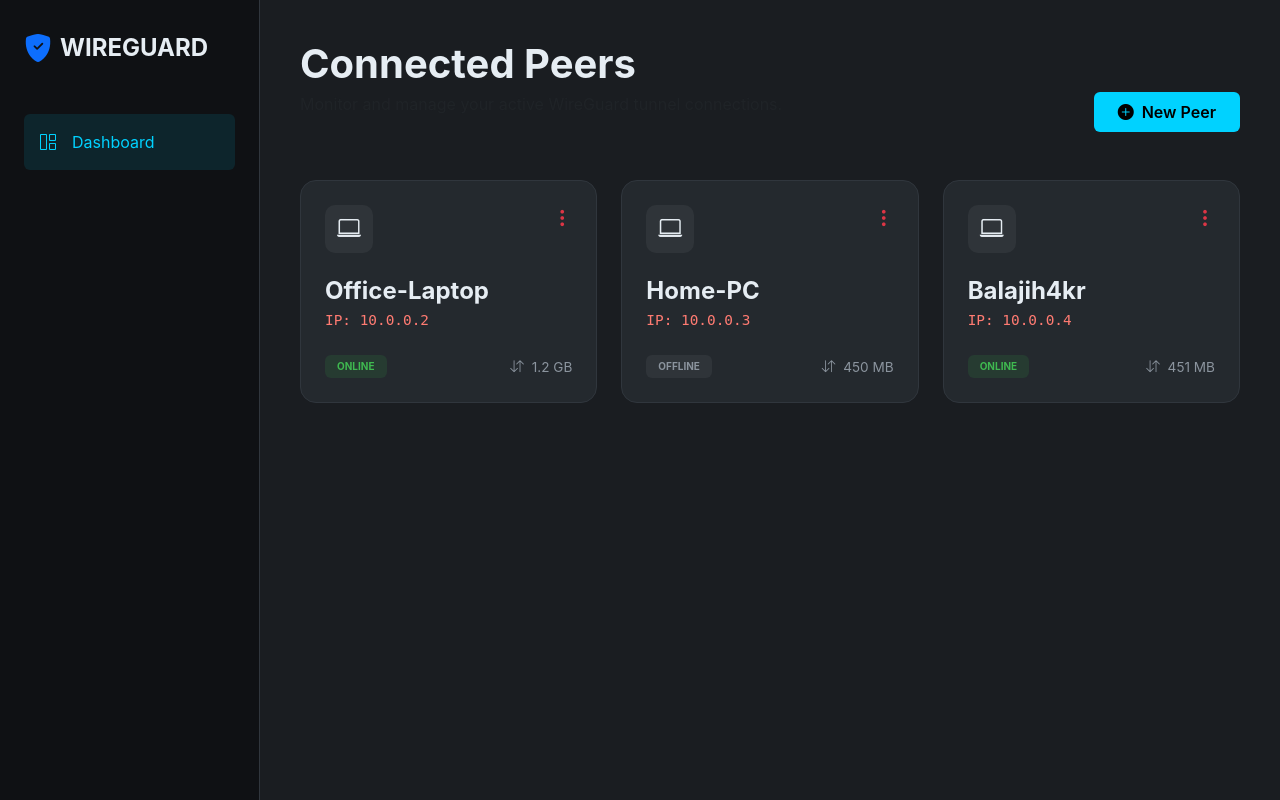
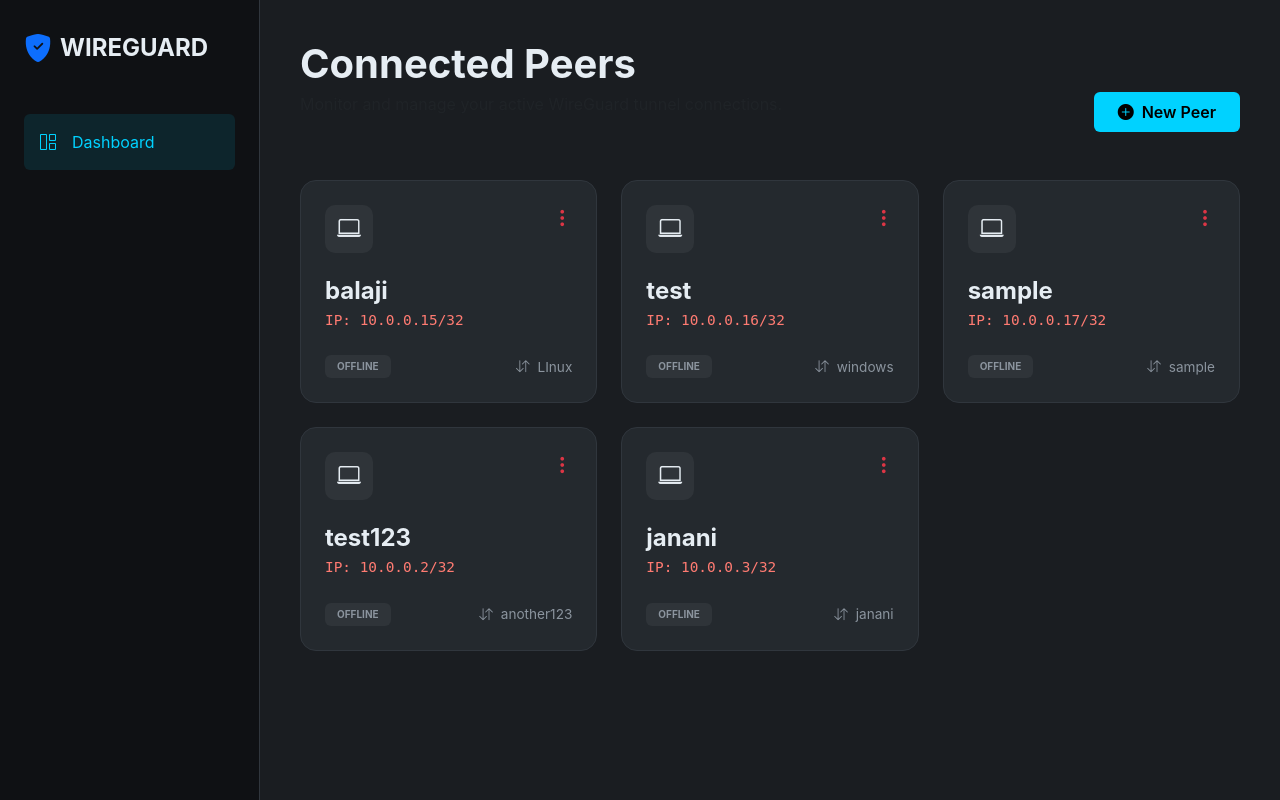
Before and after one commit to Balajih4kr/secure_dev_env, a FastAPI app: page / in a window 1280 px wide. Run offline with FastAPI, Linux system fonts and the light colour scheme; parts of the project's set-up code (start-up, migrations or seed data) failed here and were passed over.

Commit message:
crud with db fix

```diff
--- a/app/main.py
+++ b/app/main.py
@@ -1,6 +1,7 @@
 import uvicorn
 from fastapi import FastAPI, Request, Form, Depends
-from fastapi.responses import HTMLResponse
+from wg.utils import assign_ip
+from fastapi.responses import HTMLResponse, RedirectResponse
 #from fastapi.staticfiles import staticfiles
 from fastapi.templating import Jinja2Templates
 from sqlalchemy.orm import Session
@@ -9,14 +10,11 @@ from db import models
 
 
 app = FastAPI()
+models.Base.metadata.create_all(bind=engine)
 
 templates = Jinja2Templates(directory="templates")
 
-peers_db = [
-    {"name": "Office-Laptop", "status": "Connected", "ip": "10.0.0.2", "usage": "1.2 GB"},
-    {"name": "Home-PC", "status": "Offline", "ip": "10.0.0.3", "usage": "450 MB"},
-    {"name": "Balajih4kr", "status": "Connected", "ip": "10.0.0.4", "usage": "451 MB"}
-]
+
 
 
 @app.post("/peers/create")
@@ -26,16 +24,20 @@ async def create_peer(
     public_key: str = Form(...),
     db: Session = Depends(get_db)
 ):
-    # 1. (Optional) Simple logic to pick the next IP
-    # In a real app, you'd calculate the next available IP in the 10.0.0.x range
-    assigned_ip = "10.0.0.15/32"
 
-    # 2. Create the Database Record
-    new_peer = Peer(
+
+
+    assigned_ip = assign_ip(db)
+
+    if assigned_ip is None:
+
+        return {"error": "No available IP addresses in the subnet."}
+
+    new_peer = models.Peer(
         developer_name=developer_name,
         device_name=device_name,
         public_key=public_key.strip(),
-        assigned_ip=assigned_ip,
+        assigned_ip=f"{assigned_ip}/32",
         status="Offline"
     )
 
@@ -43,16 +45,17 @@ async def create_peer(
     db.commit()
     db.refresh(new_peer)
 
-    # 3. Redirect back to the dashboard to see the new card
+
     return RedirectResponse(url="/", status_code=303)
 
 
 
 @app.get('/', response_class = HTMLResponse)
-async def dashboard(request: Request):
+async def dashboard(request: Request, db: Session = Depends(get_db)):
+    peers_from_db = db.query(models.Peer).all()
 
     return templates.TemplateResponse(
-        "dashboard.html", {"request": request, "title": "dashboard", "peers": peers_db}
+        "dashboard.html", {"request": request, "title": "dashboard", "peers": peers_from_db}
     )
 
 
--- a/app/templates/dashboard.html
+++ b/app/templates/dashboard.html
@@ -158,8 +158,8 @@
                     </div>
                 </div>
 
-                <h4 class="fw-bold mb-1">{{ peer.name }}</h4>
-                <div class="ip-text mb-4">IP: {{ peer.ip }}</div>
+                <h4 class="fw-bold mb-1">{{ peer.developer_name }}</h4>
+                <div class="ip-text mb-4">IP: {{ peer.assigned_ip }}</div>
 
                 <div class="d-flex justify-content-between align-items-center">
                     {% if peer.status == 'Connected' %}
@@ -168,7 +168,7 @@
                         <span class="status-offline">OFFLINE</span>
                     {% endif %}
                     <div class="usage-text">
-                        <i class="bi bi-arrow-down-up me-1"></i> {{ peer.usage }}
+                        <i class="bi bi-arrow-down-up me-1"></i> {{ peer.device_name }}
                     </div>
                 </div>
             </div>
```
Also changed, not shown: app/wg/utils.py (+5 -4 lines), app/vpn.db (added).
